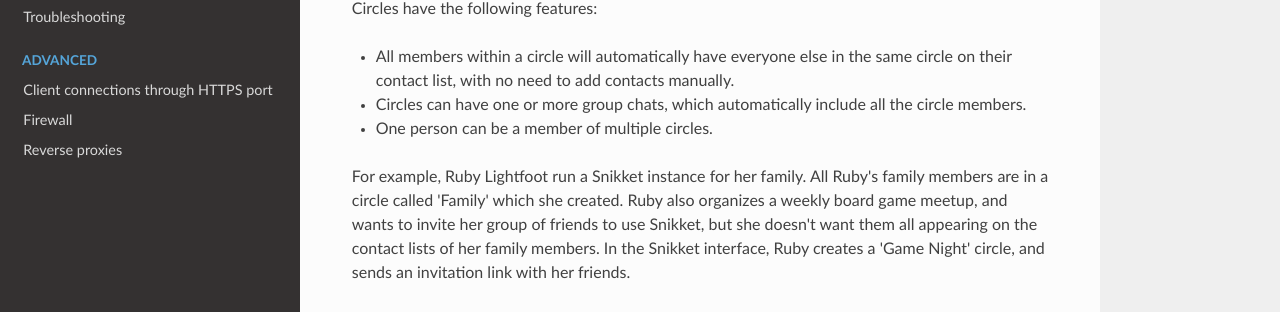
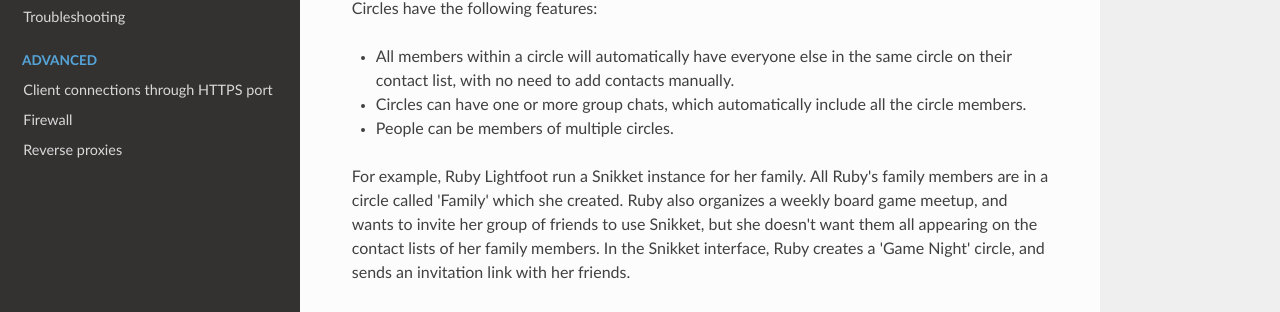
Before and after one commit to snikket-im/snikket-server, an MkDocs documentation site: the page built from docs/features/circles.md, in a window 1280 px wide and 1137 px high. Shown: the part 206-518 px from the top of the window. Built offline with MkDocs 1.6.1, drawn with Linux system fonts in a browser that asks for light colours; nearby versions of some CDN libraries.

Commit message:
docs: Clarify multiple circle membership

```diff
--- a/docs/features/circles.md
+++ b/docs/features/circles.md
@@ -14,7 +14,7 @@
   same circle on their contact list, with no need to add contacts manually.
 - Circles can have one or more group chats, which automatically include all
   the circle members.
-- One person can be a member of multiple circles.
+- People can be members of multiple circles.
 
 For example, Ruby Lightfoot run a Snikket instance for her family. All Ruby's
 family members are in a circle called 'Family' which she created. Ruby also
```
